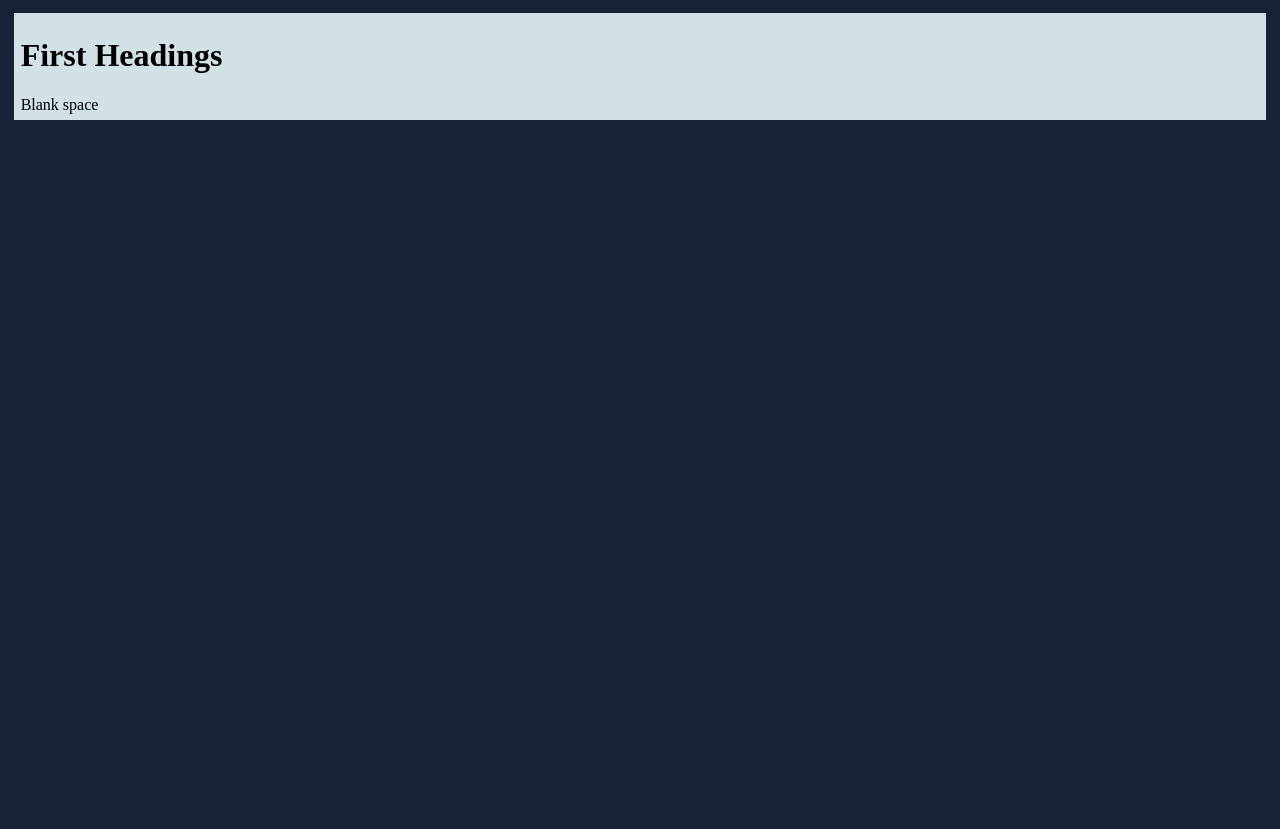
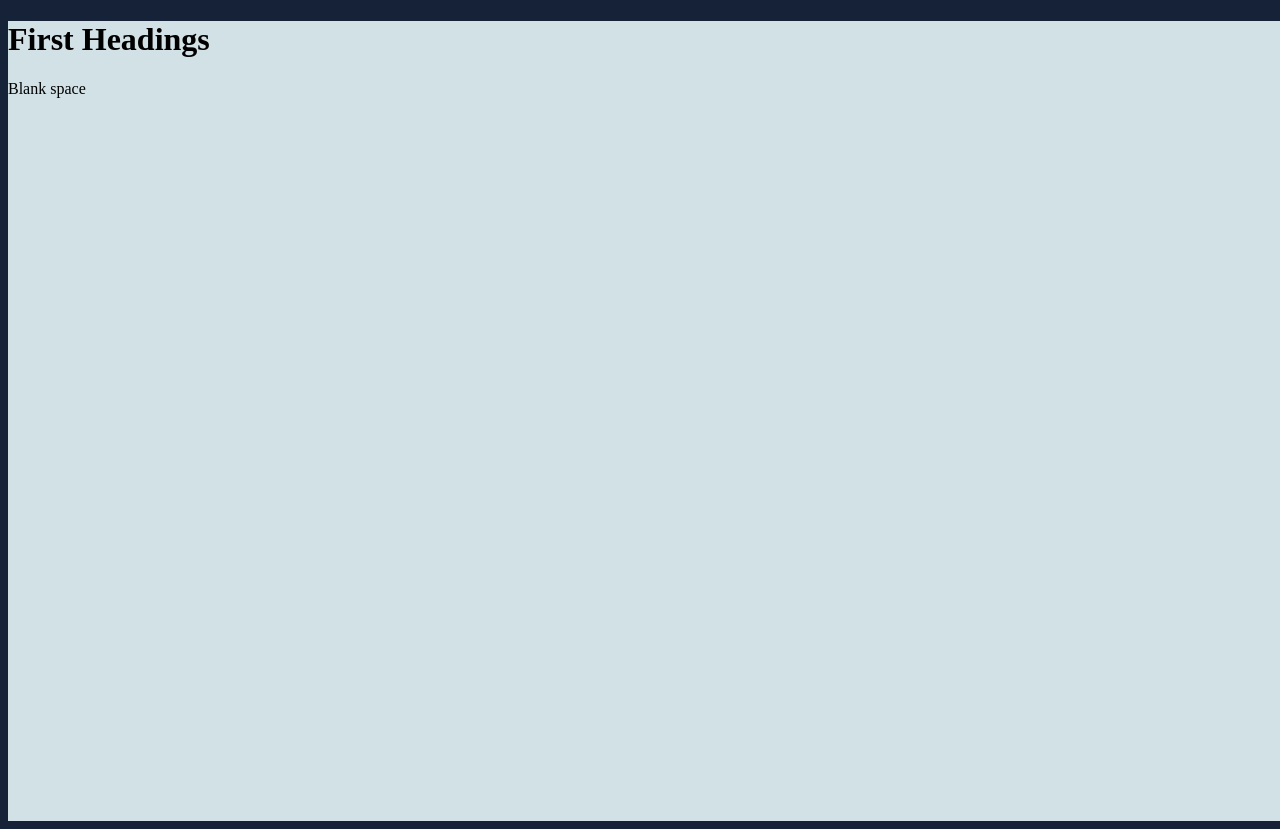
Before and after one commit to bonamuvid/bonamuvid.github.io, a plain HTML site: page index.html in a window 1280 px wide. Before the commit the page ends 800 px from the top, so only its background shows below. Drawn offline with Linux system fonts and the light colour scheme.

Commit message:
Viewport width and height experiment

```diff
--- a/index.html
+++ b/index.html
@@ -11,10 +11,8 @@
 		}
 		div.mainwrapper {
 			background-color: #D2E1E6;
-			margin: 0.5%;
-			margin-top: 1%;
-			padding:  0.5%;
-			padding-top:  0.25%;
+			height: 100vh;
+			width: 100vw;
 		}
 	</style>
 </head>
```
